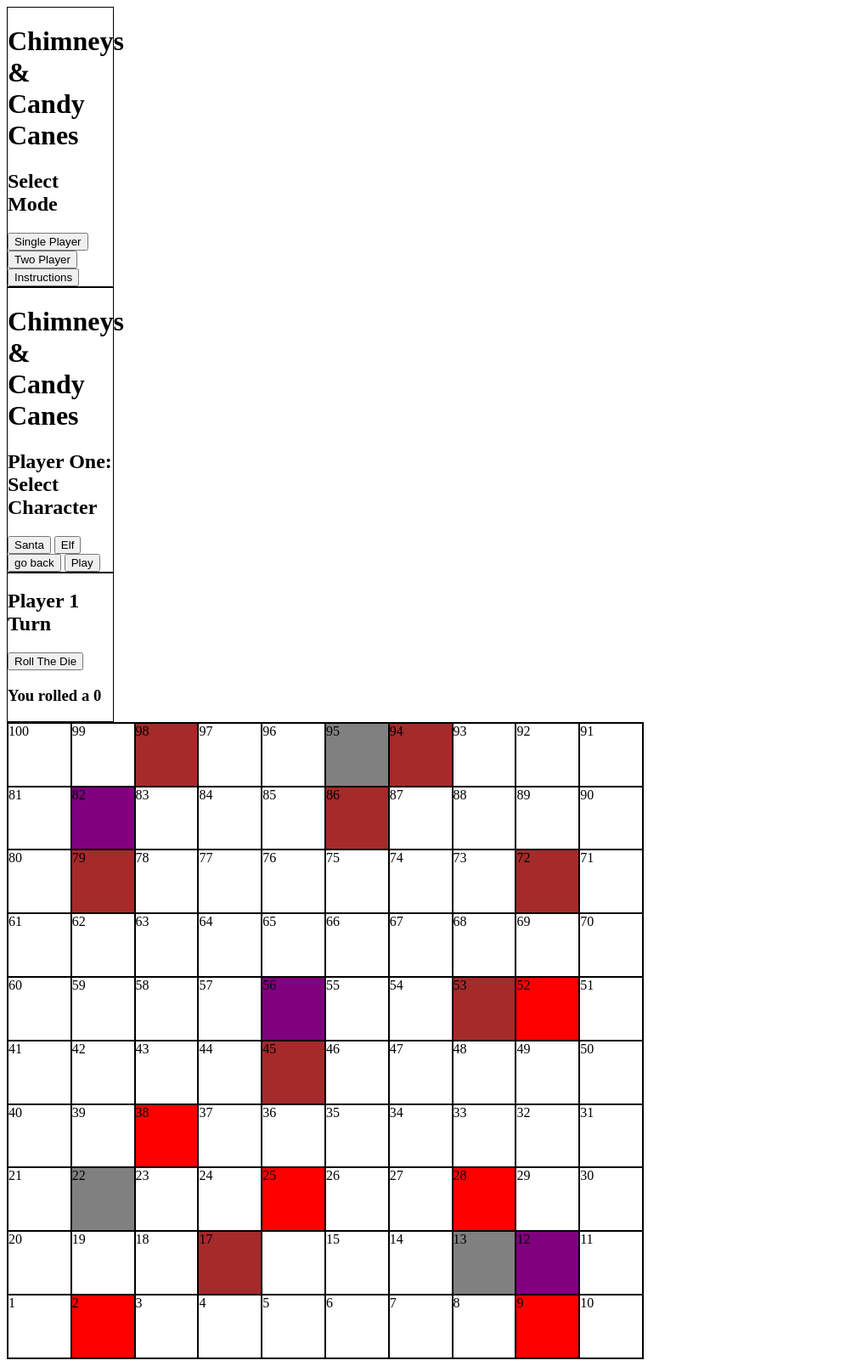
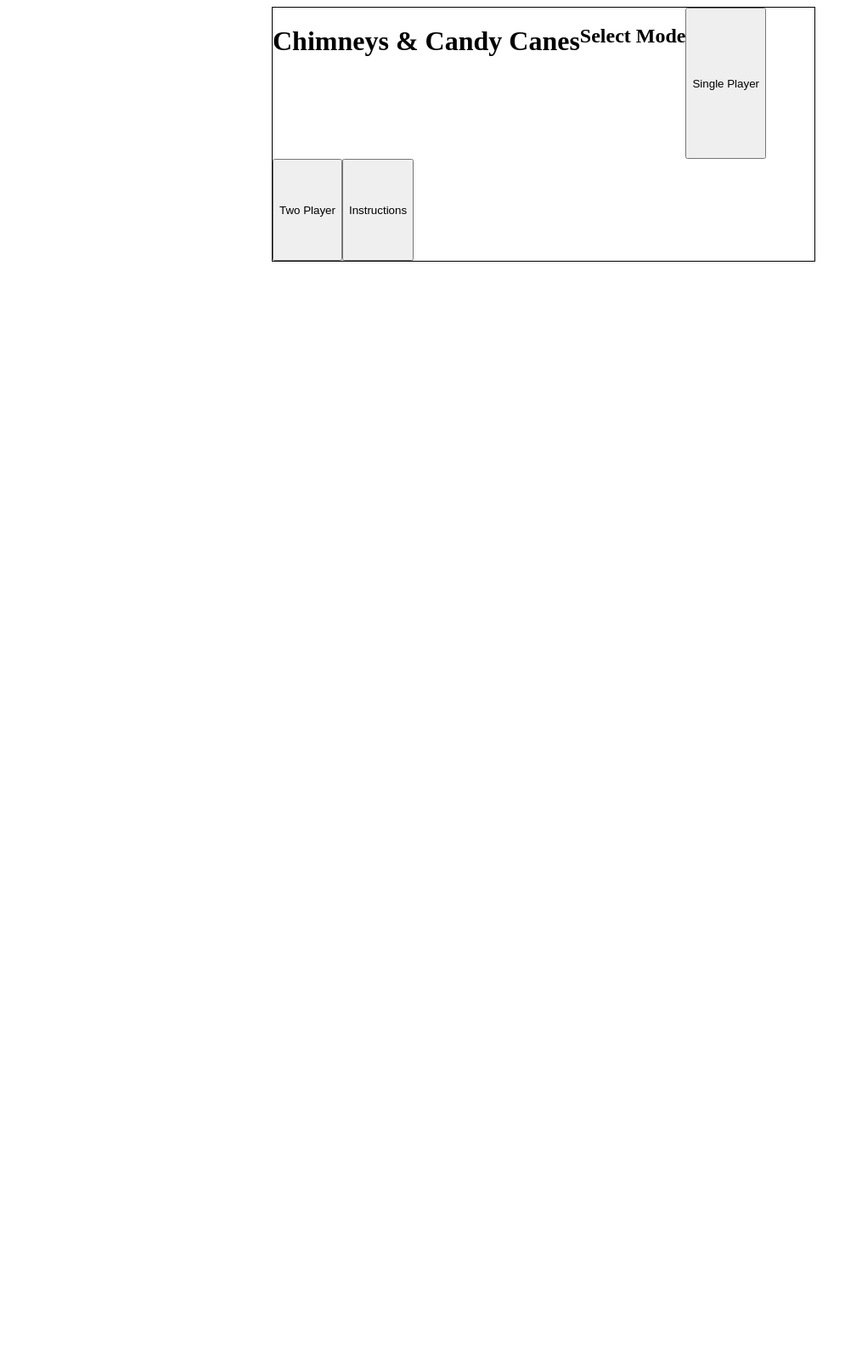
Before and after one commit to KModestas/WDI-Project-1, a PHP site: page / in a window 1280 px wide. Shown: the whole page at 85% size, without its empty margins (0-1015 px from the left). After the commit the page ends 800 px from the top, so only its background shows below. Run offline with PHP 8.4, Linux system fonts and the light colour scheme; some libraries are stand-ins or nearby versions.

Commit message:
started styling main menu div

```diff
--- a/css/style.css
+++ b/css/style.css
@@ -16,10 +16,43 @@ div {
   height: 10%;
 }
 
-.player1 {
-  background-color: red;
+/*menu div styles*/
+
+.main-menu {
+  display: flex;
+  flex-wrap: wrap;
+  width: 50vw;
+  height: 300px;
+  margin: 0 auto;
+  margin-top: auto;
 }
 
+.character-select-menu {
+
+}
+
+/*divs where game is played*/
+
+ .roll-die-div {
+
+}
+
+.game-board {
+}
+
+
+
+/*divs display toggles by JS*/
+
+.show {
+  display: block;
+}
+
+.hide {
+  display: none;
+}
+
+/*special square type styles*/
 
 .candy-cane {
   background: red;
@@ -39,15 +72,8 @@ div {
   background: grey;
 }
 
-.show {
-  display: block;
-}
 
-.hide {
-  display: none;
-}
-
-/*change these class names to santa, eld, rudolph and snowman*/
+/*player character images*/
 
 .santa {
   background-color: pink;
--- a/index.html
+++ b/index.html
@@ -16,7 +16,7 @@
     <button>Instructions</button>
   </div>
 
-  <div class="character-select-menu">
+  <div class="character-select-menu hide">
     <h1>Chimneys & Candy Canes</h1>
     <h2><span>Player One: </span>Select Character</h2>
     <button class="characterButton">Santa</button>
@@ -27,13 +27,13 @@
     <button>Play</button>
   </div>
 
-  <div>
+  <div class="roll-die-div hide">
     <h2><span>Player 1 </span>Turn</h2>
     <button class="rollDie">Roll The Die</button>
     <h3>You rolled a <span>0</span></h3>
   </div>
 
-  <main id="game-board">
+  <main class="game-board hide">
     <div data-id="100">100
     </div>
     <div data-id="99">99
--- a/js/script.js
+++ b/js/script.js
@@ -122,19 +122,7 @@ const presents = [
 const coals = [
   { position: 95 },
   { position: 13 },
-  { position: 23 },
-  { position: 24 },
-  { position: 25 },
-  { position: 26 },
-  { position: 27 },
-  { position: 28 },
-  { position: 29 },
-  { position: 30 },
-  { position: 31 },
-  { position: 32 },
-  { position: 34 },
-  { position: 36 }
-
+  { position: 23 }
 ];
 
 
@@ -263,8 +251,12 @@ function gameStatus(player) {
   if (player.total >= 100) {
     gameOver = true;
     alert(`${player.displayName} wins!`);
-  }
-}
+    // } else if (player.total > 100) {
+    //   player.total - dieRollNumber;
+    //   const winningNumber = player.total - 100;
+    //   console.log(`${player.title} rolled a ${dieRollNumber} but needs a ${winningNumber} to win`);
+    // }
+  }}
 
   // functions that Check the square type player lands on
 
@@ -288,6 +280,7 @@ function checkForCandyCanes(player) {
       }
     }
   }
+
   function checkForPresents(player) {
     for (let i = 0; i < presents.length; i++) {
       if (presents[i].position === player.total) {
```
Lines whose indentation alone changed are shown as unchanged.
